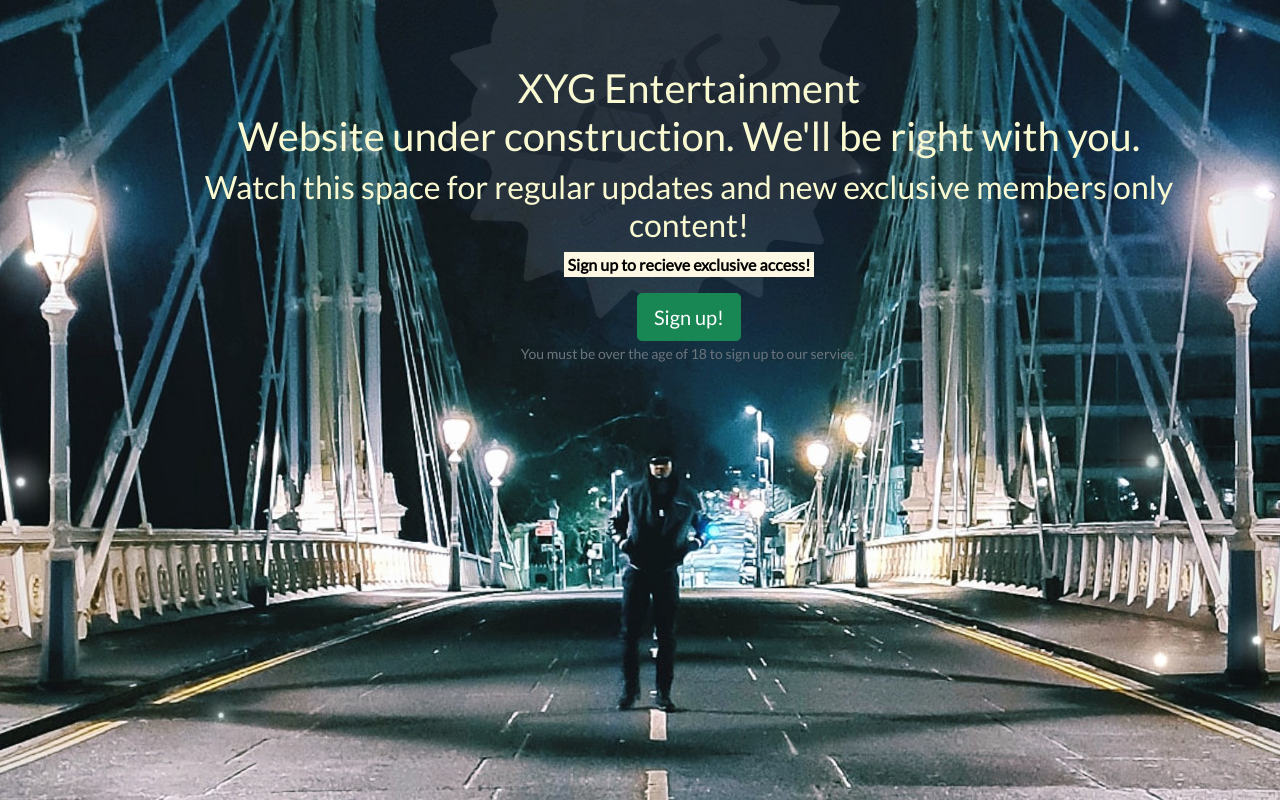
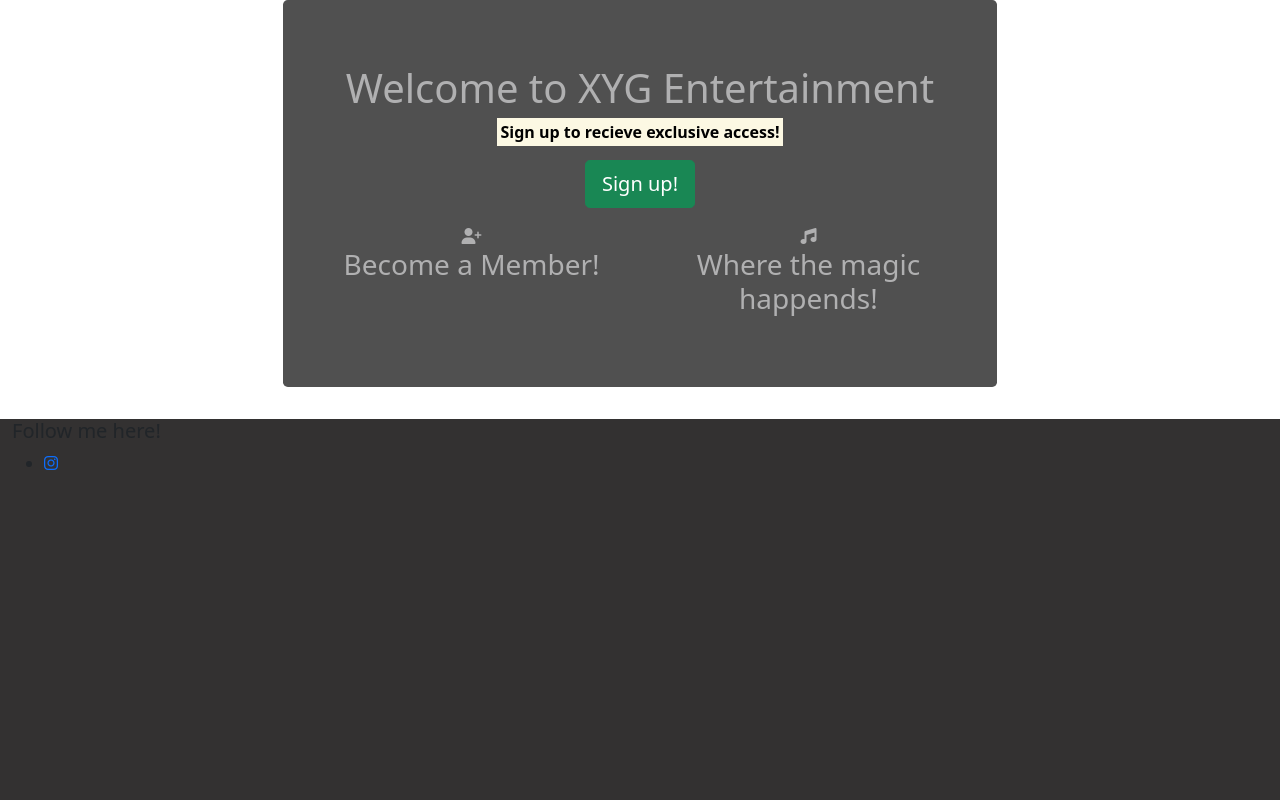
Before and after one commit to Codey94/XYGMusicGroup, a plain HTML site: page index.html in a window 1280 px wide. Drawn offline with nearby package versions, Linux system fonts and the light colour scheme.

Commit message:
added footer outline, started on header

```diff
--- a/CSS/style.css
+++ /dev/null
@@ -1,28 +0,0 @@
-.callout-container {
-    position: relative;
-    -webkit-background-size: cover;
-    -moz-background-size: cover;
-    -o-background-size: cover;
-    background-size: cover;
-
-    display: flex;
-    align-items: center;
-    justify-content: center;
-
-}
-
-.jumbotron {
-    background-color: transparent;
-    color: lightgoldenrodyellow;
-    padding-left: 130px;
-    padding-bottom: px;
-}
-
-body {
-    font-family: 'Lato', sans-serif;
-    background: url("/IMG/Bridge\ road\ centre\ 2.jpg") no-repeat bottom fixed;
-    background-size: cover;
-    width: fit-content;
-    height: auto;
-    padding-top: px;
-}
--- /dev/null
+++ b/assets/CSS/style.css
@@ -0,0 +1,31 @@
+.social-links li i a {
+    height: 32px;
+    width: 32px;
+}
+
+/*-------------------------------------------------Footer */
+
+.footer-bg {
+    height: 50vh;
+    width: 100%;
+    margin: 0;
+    background-color: rgb(51, 49, 49);
+    position: fixed;
+}
+
+.callout-container {
+    position: relative;
+    -webkit-background-size: cover;
+    -moz-background-size: cover;
+    -o-background-size: cover;
+    background-size: cover;
+
+    display: flex;
+    align-items: center;
+    justify-content: center;
+}
+
+.jumbotron {
+    background-color: rgb(80, 80, 80);
+    color: rgb(176, 176, 177);
+}
--- a/index.html
+++ b/index.html
@@ -10,9 +10,10 @@
     <link href="https://cdn.jsdelivr.net/npm/bootstrap@5.0.0-beta1/dist/css/bootstrap.min.css" rel="stylesheet" integrity="sha384-giJF6kkoqNQ00vy+HMDP7azOuL0xtbfIcaT9wjKHr8RbDVddVHyTfAAsrekwKmP1" crossorigin="anonymous">
     <script src="https://kit.fontawesome.com/60a4c461fe.js" crossorigin="anonymous"></script>
     <link href="https://fonts.googleapis.com/css?family=Roboto:400,700" rel="stylesheet">
-    <link rel="stylesheet" href="CSS/style.css">
+    <link rel="stylesheet" href="/assets/CSS/style.css">
     <link rel="preconnect" href="https://fonts.gstatic.com">
     <link href="https://fonts.googleapis.com/css2?family=Lato&family=Open+Sans:wght@400;700&family=Oswald&display=swap" rel="stylesheet">
+    <link rel="stylesheet" href="https://stackpath.bootstrapcdn.com/font-awesome/4.7.0/css/font-awesome.min.css">
 </head>
 <body>
     <!-- <div class="Navbar">
@@ -38,31 +39,46 @@
     <div class="row">
         <div class="col-12">
             <section class="callout jumbotron text-center">
-                <h1 class="jumbotron-header">XYG Entertainment<br> Website under construction. We'll be right with you.</h1>
-                <hrs class="block-divider block-divider--short block-divider--orange"></hrs>
-                <h2>Watch this space for regular updates and new exclusive members only content!</h2>
+                <h1 class="jumbotron-header">Welcome to XYG Entertainment</h1>
+                <h2></h2>
                     <span class="d-inline d-sm-none"><br></span>
                     <p><strong><mark>Sign up to recieve exclusive access!</mark></strong></p>
                 <button class="btn btn-success btn-lg" data-toggle="modal" data-target="#signupModal">Sign up!</button>
-                <p class="text-muted"><small>You must be over the age of 18 to sign up to our service.</small></p>
+                <p class="text-muted"><small></small></p>
+                <div class="row">
+                    <div class="col-6">
+                        <i class="fas fa-user-plus"></i>
+                        <h3 class="uppercase">Become a Member!</h3>
+                    </div>
+                    <div class="col-6">
+                        <i class="fas fa-music"></i>
+                        <h3 class="uppercase">Where the magic happends!</h3>
+                    </div>
+                </div>
             </section>
         </div>
     </div>
 </div>
-<div class="container-fluid salute-logo">
-    <div class="row row-segments">
-        <div class="col-6 sm-col-3">
+<!-- Callout -->
+</section>
+<section class="container-fluid header-bg">
 
-        </div>
-
-    </div>
-
-</div>
-<!-- Callout -->
 </section>
 
 <footer>
-    <div>
+    <div class="footer-bg container-fluid">
+        <div class="row">
+            <div class="col-4">
+                <h5 class="uppercase">Follow me here!</h5>
+                <ul class="social-links">
+                    <li>
+                        <a href="" target="_blank">
+                            <i class="fa fa-instagram"></i>
+                        </a>
+                    </li>
+                </ul>
+            </div>
+        </div>
 
     </div>
 </footer>
```
Also changed, not shown: IMG/icons/music-note.svg (added).
